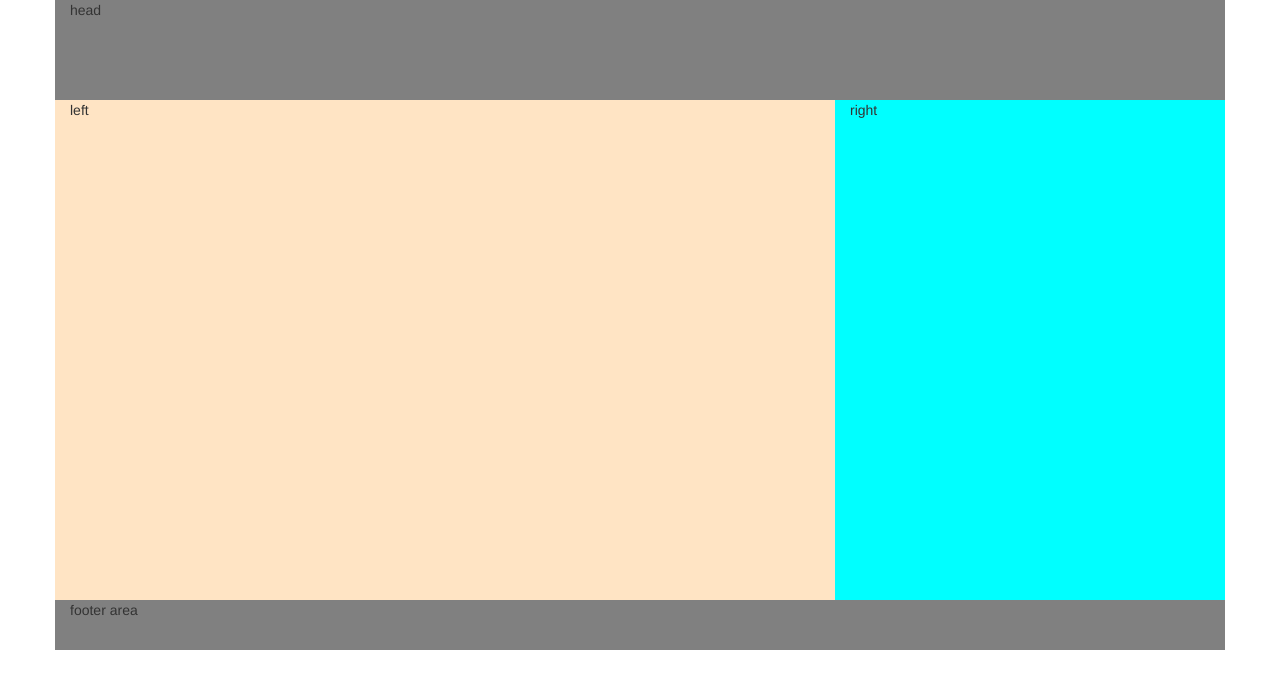
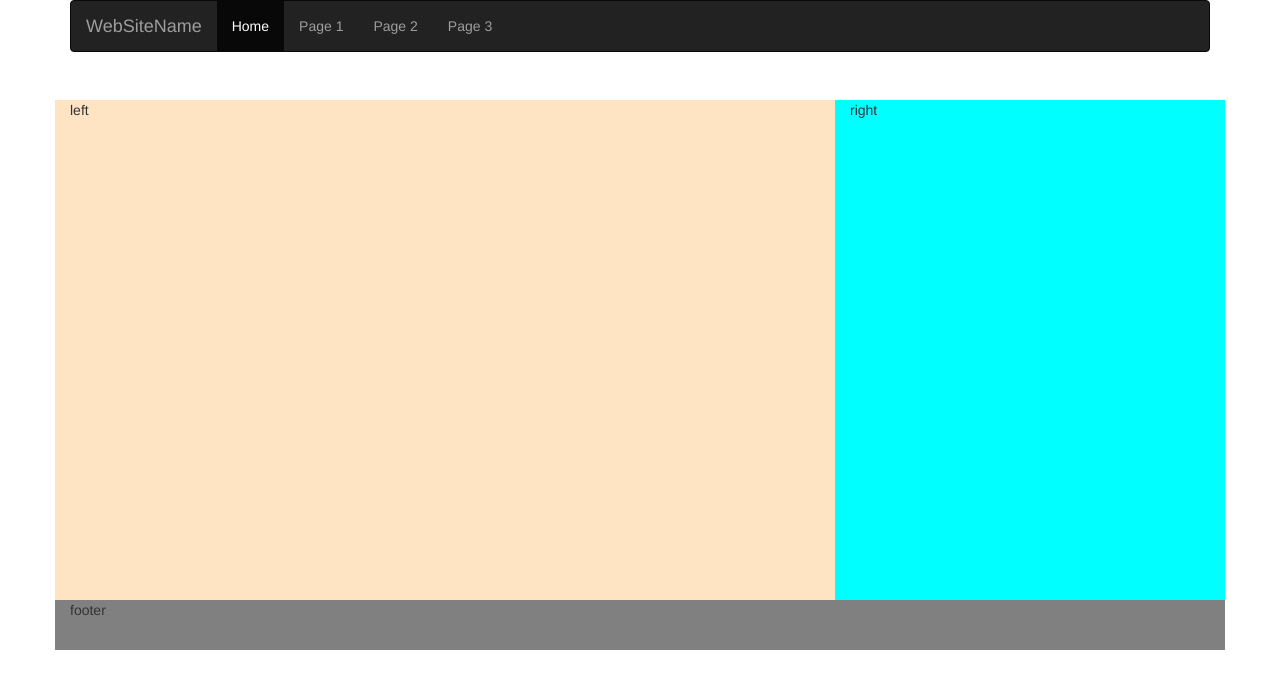
Before and after one commit to Don4ever/week1, a plain HTML site: page product.html in a window 1280 px wide. Drawn offline with nearby package versions, Linux system fonts and the light colour scheme.

Commit message:
after nav bar

```diff
--- a/css/mystyle.css
+++ b/css/mystyle.css
@@ -1,6 +1,6 @@
 
 #head{
- background-color: gray;
+
  height: 100px;
 }
 #details
--- a/product.html
+++ b/product.html
@@ -6,7 +6,8 @@
     <meta http-equiv="X-UA-Compatible" content="ie=edge">
     <link rel="stylesheet" href="https://maxcdn.bootstrapcdn.com/bootstrap/3.3.7/css/bootstrap.min.css" integrity="sha384-BVYiiSIFeK1dGmJRAkycuHAHRg32OmUcww7on3RYdg4Va+PmSTsz/K68vbdEjh4u" crossorigin="anonymous">
     <link href="css/mystyle.css" rel="stylesheet">
-
+    <script src="https://ajax.googleapis.com/ajax/libs/jquery/3.2.1/jquery.min.js"></script>
+    <script src="https://maxcdn.bootstrapcdn.com/bootstrap/3.3.7/js/bootstrap.min.js"></script>
     <title>Document</title>
 
 
@@ -15,14 +16,29 @@
 <body>
     <div class ="container">
         <div id= "head" class="row">
-            <div class="col-xs-12">head</div>
+            <div class="col-xs-12">
+                <nav class="navbar navbar-inverse">
+                    <div class="container-fluid">
+                      <div class="navbar-header">
+                        <a class="navbar-brand" href="#">WebSiteName</a>
+                      </div>
+                      <ul class="nav navbar-nav">
+                        <li class="active"><a href="#">Home</a></li>
+                        <li><a href="#">Page 1</a></li>
+                        <li><a href="#">Page 2</a></li>
+                        <li><a href="#">Page 3</a></li>
+                      </ul>
+                    </div>
+                  </nav>
+
+            </div>
         </div>
         <div id= "details" class="row">
             <div id="left" class="col-xs-8">left</div>
             <div id="right" class="col-xs-4">right</div>
         </div>
         <div id="footer" class="row">
-            <div class="col-xs-12">footer area</div>
+            <div class="col-xs-12">footer</div>
         </div>
 
 
```
